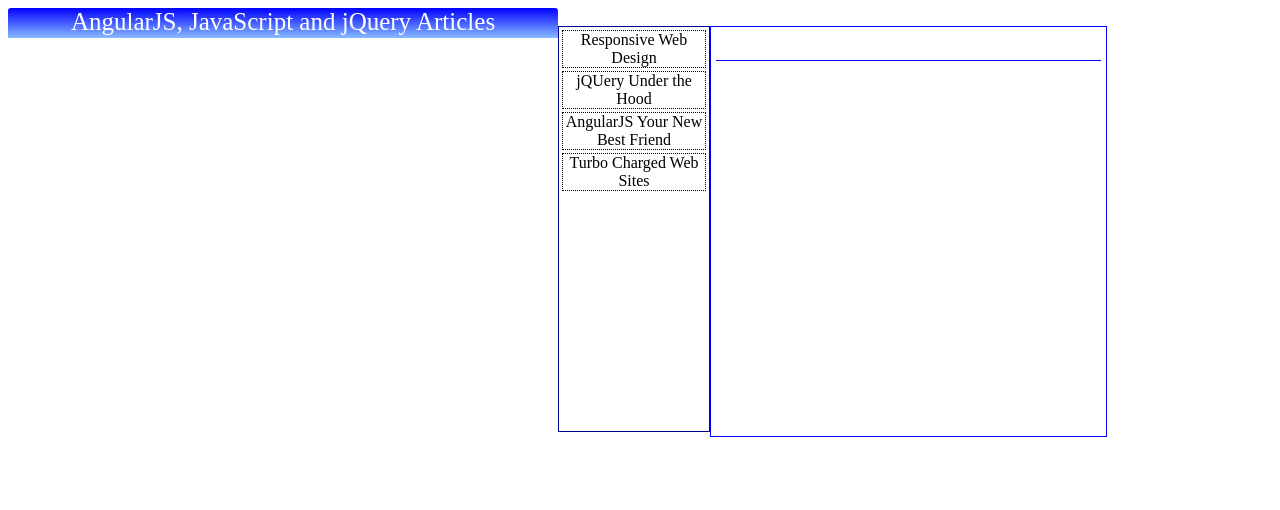
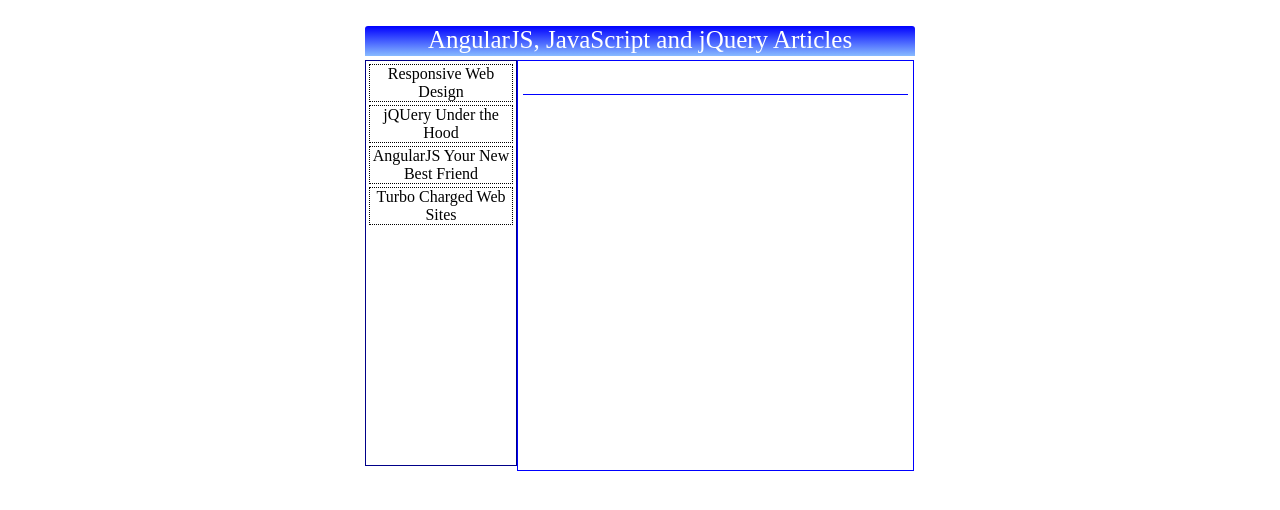
Before and after one commit to GabTheGreat25/javascript-whole-sem-rommel, a website: page load_content.html in a window 1280 px wide. Drawn offline with nearby package versions, Linux system fonts and the light colour scheme.

Commit message:
adjust all to center

```diff
--- a/css/load_content.css
+++ b/css/load_content.css
@@ -1,3 +1,11 @@
+body {
+  display: grid;
+  grid-template-rows: 0.1rem;
+  justify-content: center;
+  align-items: center;
+  padding-top: 2rem;
+}
+
 div {
   margin: 0px;
   display: inline-block;
```
